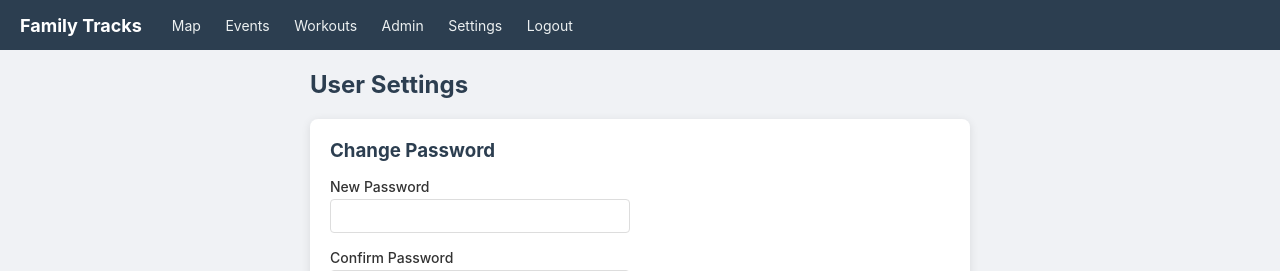
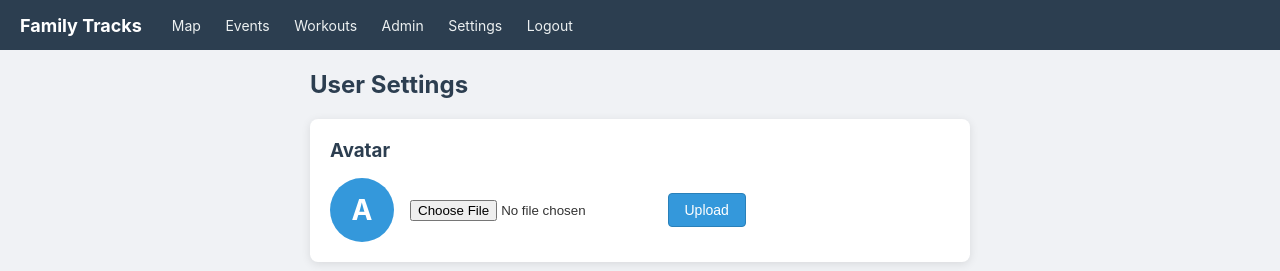
Before and after one commit to mwales-ai/family_tracks, a Flask app: page /settings in a window 1280 px wide. Shown: the top 271 px of the page. Run offline with Flask 3, Linux system fonts and the light colour scheme; a user stored in the database is signed in; data that the repository does not hold is empty.

Commit message:
Add user avatar upload and display on map markers
- Avatar upload in settings page (JPG, PNG, GIF, WebP)
- Avatars stored in data/avatars/, served via /avatar/<filename>
- Map markers show avatar photo when available, initial letter fallback
- Avatar preview in settings page

Co-Authored-By: Claude Opus 4.6 (1M context) <noreply@anthropic.com>

```diff
--- a/app.py
+++ b/app.py
@@ -579,6 +579,46 @@ def settings():
     return render_template("settings.html", geofences=geofences)
 
 
+@app.route("/settings/avatar", methods=["POST"])
+@login_required
+def uploadAvatar():
+    if "avatar" not in request.files:
+        flash("No file selected.", "error")
+        return redirect(url_for("settings"))
+
+    f = request.files["avatar"]
+    if not f.filename:
+        flash("No file selected.", "error")
+        return redirect(url_for("settings"))
+
+    ext = f.filename.rsplit(".", 1)[-1].lower() if "." in f.filename else ""
+    if ext not in ("jpg", "jpeg", "png", "gif", "webp"):
+        flash("Invalid image format. Use JPG, PNG, GIF, or WebP.", "error")
+        return redirect(url_for("settings"))
+
+    avatarDir = os.path.join("data", "avatars")
+    os.makedirs(avatarDir, exist_ok=True)
+
+    filename = str(current_user.id) + "." + ext
+    filepath = os.path.join(avatarDir, filename)
+    f.save(filepath)
+
+    db = getDb()
+    db.execute("UPDATE users SET avatarPath = ? WHERE id = ?", (filename, current_user.id))
+    db.commit()
+    db.close()
+
+    flash("Avatar updated.", "success")
+    return redirect(url_for("settings"))
+
+
+@app.route("/avatar/<filename>")
+def serveAvatar(filename):
+    """Serve avatar images from data/avatars/."""
+    avatarDir = os.path.join("data", "avatars")
+    return send_file(os.path.join(avatarDir, filename))
+
+
 @app.route("/settings/deletehistory", methods=["POST"])
 @login_required
 def deleteHistory():
--- a/static/style.css
+++ b/static/style.css
@@ -249,8 +249,8 @@ body {
 
 /* User markers on map */
 .user-marker div {
-    width: 32px;
-    height: 32px;
+    width: 36px;
+    height: 36px;
     border-radius: 50%;
     color: white;
     font-weight: bold;
@@ -258,6 +258,15 @@ body {
     display: flex;
     align-items: center;
     justify-content: center;
+    border: 2px solid white;
+    box-shadow: 0 2px 6px rgba(0, 0, 0, 0.3);
+}
+
+.marker-avatar {
+    width: 36px;
+    height: 36px;
+    border-radius: 50%;
+    object-fit: cover;
     border: 2px solid white;
     box-shadow: 0 2px 6px rgba(0, 0, 0, 0.3);
 }
@@ -336,6 +345,32 @@ body {
 
 .settings-form {
     max-width: 300px;
+}
+
+.avatar-section {
+    display: flex;
+    align-items: center;
+    gap: 16px;
+}
+
+.avatar-preview {
+    width: 64px;
+    height: 64px;
+    border-radius: 50%;
+    object-fit: cover;
+}
+
+.avatar-placeholder {
+    width: 64px;
+    height: 64px;
+    border-radius: 50%;
+    background: #3498db;
+    color: white;
+    display: flex;
+    align-items: center;
+    justify-content: center;
+    font-size: 28px;
+    font-weight: bold;
 }
 
 .geofence-map {
--- a/templates/settings.html
+++ b/templates/settings.html
@@ -4,6 +4,22 @@
 {% block content %}
 <div class="settings-container">
     <h2>User Settings</h2>
+
+    <div class="card">
+        <h3>Avatar</h3>
+        <div class="avatar-section">
+            {% if current_user.avatarPath %}
+            <img src="{{ url_for('serveAvatar', filename=current_user.avatarPath) }}"
+                 class="avatar-preview" alt="Avatar">
+            {% else %}
+            <div class="avatar-placeholder">{{ current_user.displayName[0] | upper }}</div>
+            {% endif %}
+            <form method="POST" action="{{ url_for('uploadAvatar') }}" enctype="multipart/form-data">
+                <input type="file" name="avatar" accept="image/*" required>
+                <button type="submit" class="btn btn-primary">Upload</button>
+            </form>
+        </div>
+    </div>
 
     <div class="card">
         <h3>Change Password</h3>
```
Also changed, not shown: TODO.md (+2 -2 lines), templates/dashboard.html (+10 -4 lines).
